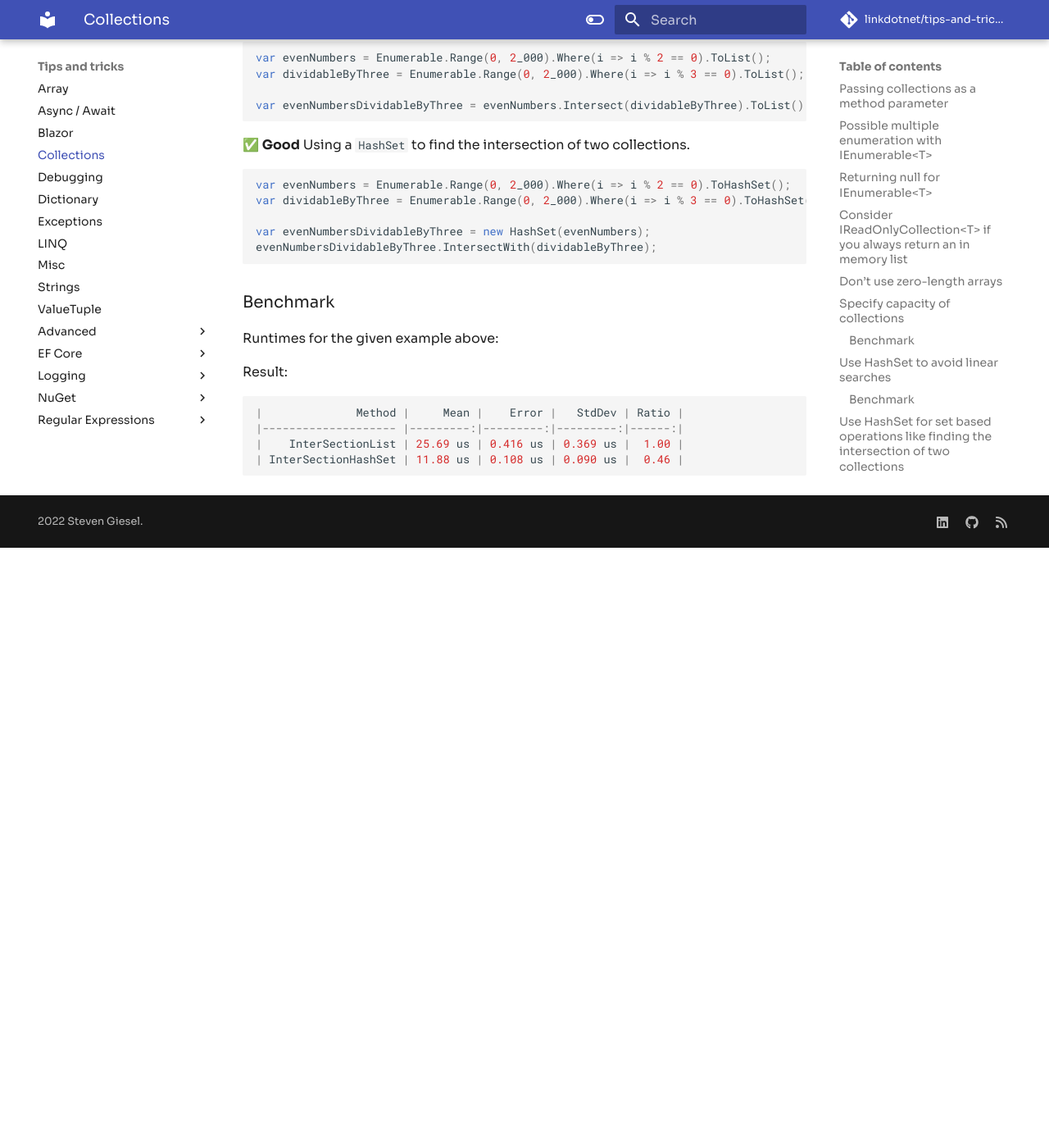
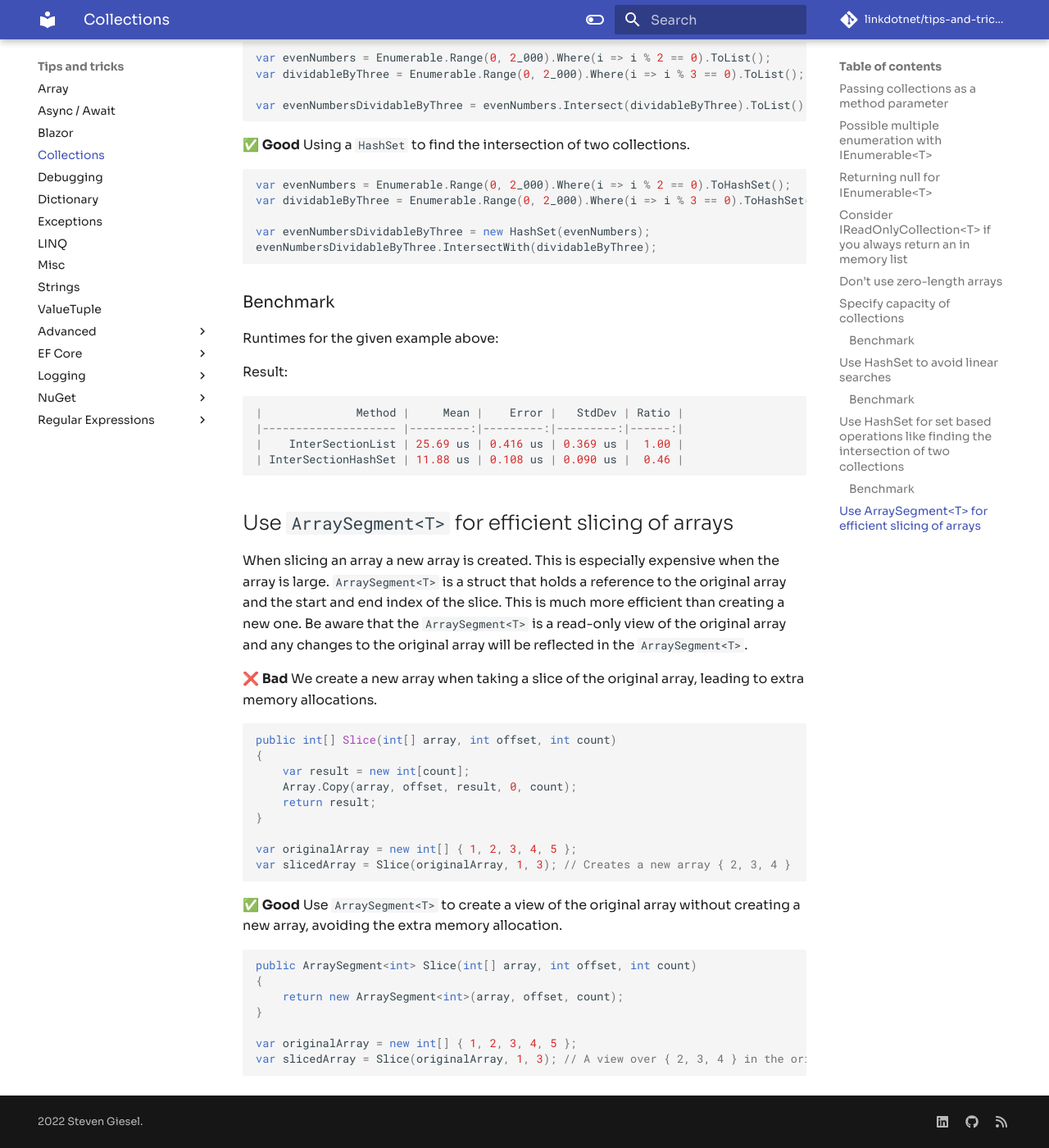
Before and after one commit to linkdotnet/tips-and-tricks, an MkDocs documentation site: the page built from docs/collections.md, in a window 1280 px wide and 1400 px high, scrolled down 6897 px. Shown: the whole window at 82% size. Built offline with MkDocs 1.6.1 and Material for MkDocs 9.7.7, drawn with Linux system fonts in a browser that asks for light colours; comment, search, counter and statistics services are not loaded; before the commit the page ends 7565 px from its top, so only the background shows below that.

Commit message:
ArraySegment

````diff
--- a/docs/collections.md
+++ b/docs/collections.md
@@ -289,3 +289,31 @@ Result:
 |    InterSectionList | 25.69 us | 0.416 us | 0.369 us |  1.00 |
 | InterSectionHashSet | 11.88 us | 0.108 us | 0.090 us |  0.46 |
 ```
+
+## Use `ArraySegment<T>` for efficient slicing of arrays
+When slicing an array a new array is created. This is especially expensive when the array is large. `ArraySegment<T>` is a struct that holds a reference to the original array and the start and end index of the slice. This is much more efficient than creating a new one. Be aware that the `ArraySegment<T>` is a read-only view of the original array and any changes to the original array will be reflected in the `ArraySegment<T>`.
+
+❌ **Bad** We create a new array when taking a slice of the original array, leading to extra memory allocations.
+```csharp
+
+public int[] Slice(int[] array, int offset, int count)
+{
+    var result = new int[count];
+    Array.Copy(array, offset, result, 0, count);
+    return result;
+}
+
+var originalArray = new int[] { 1, 2, 3, 4, 5 };
+var slicedArray = Slice(originalArray, 1, 3); // Creates a new array { 2, 3, 4 }
+```
+
+✅ **Good** Use `ArraySegment<T>` to create a view of the original array without creating a new array, avoiding the extra memory allocation.
+```csharp
+public ArraySegment<int> Slice(int[] array, int offset, int count)
+{
+    return new ArraySegment<int>(array, offset, count);
+}
+
+var originalArray = new int[] { 1, 2, 3, 4, 5 };
+var slicedArray = Slice(originalArray, 1, 3); // A view over { 2, 3, 4 } in the original array
+```
````
